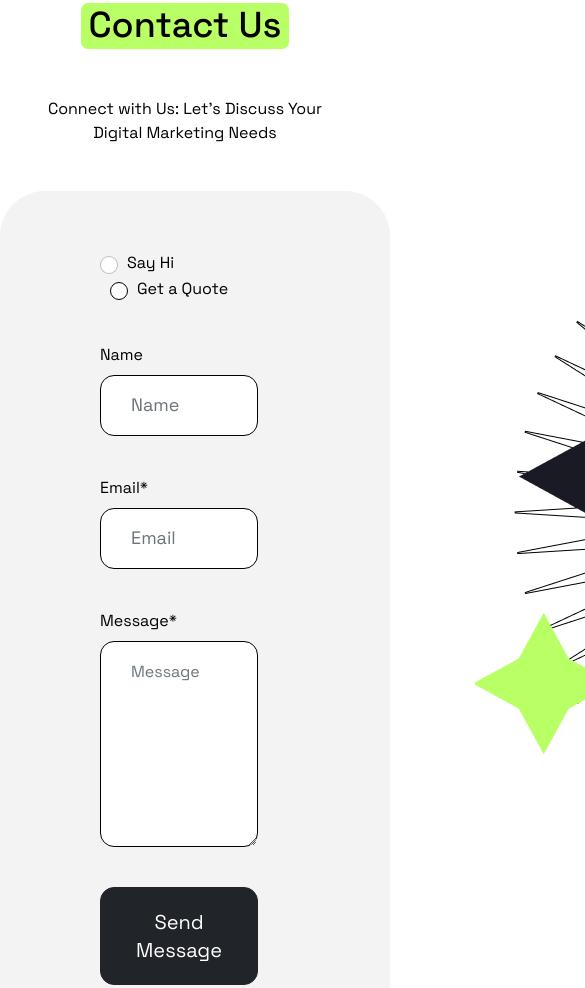
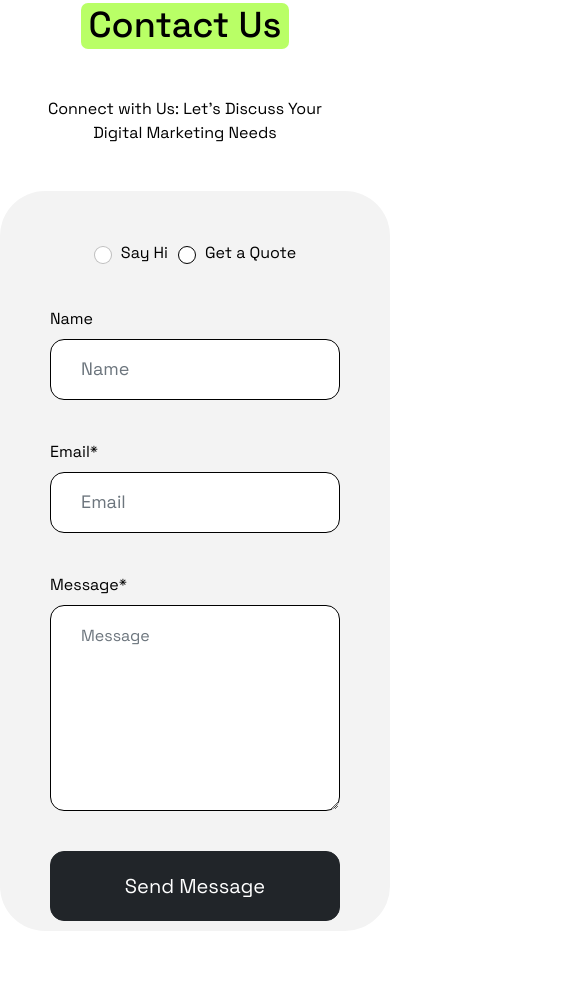
Before and after one commit to RimshaZahidIqbal/positivus-design-to-code, a plain HTML site: page index.html in a window 390 px wide. Shown: the part 2064-3052 px from the top of the page, 585 px wide, since content can reach past the window. Drawn offline with nearby package versions, Linux system fonts and the light colour scheme.

Commit message:
form responsive done

```diff
--- a/style.css
+++ b/style.css
@@ -755,4 +755,25 @@ footer .footer-container {
 
     /* boxes css done  */
 
+    .web-form,
+    .web-form img {
+        display: none !important;
+    }
+
+    .form-container form {
+        width: 95%;
+        margin: auto;
+        margin-left: 20px;
+        margin-right: 20px;
+        padding: 10px 30px 10px 30px;
+    }
+
+    .radio {
+        display: flex;
+        flex-direction: row;
+        justify-content: center;
+        align-items: center;
+        margin-top: 40px;
+    }
+
 }
```
